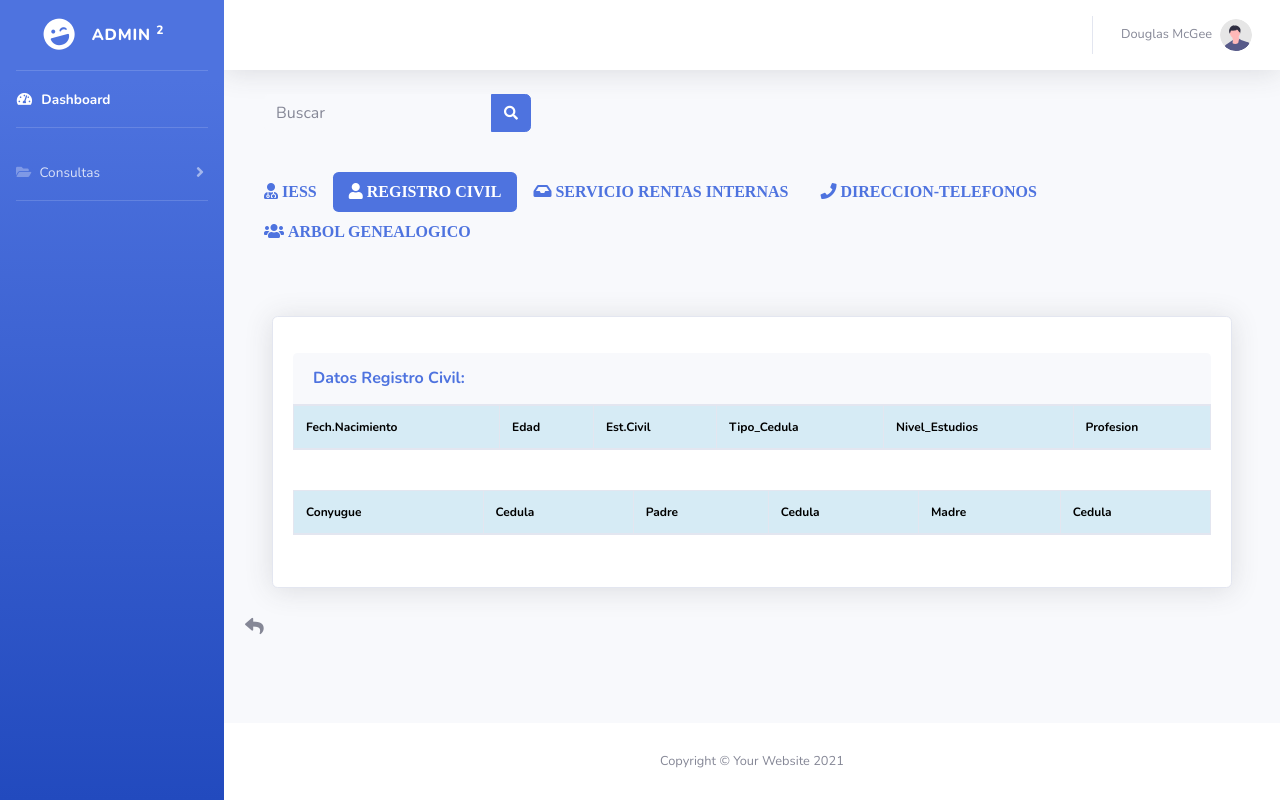
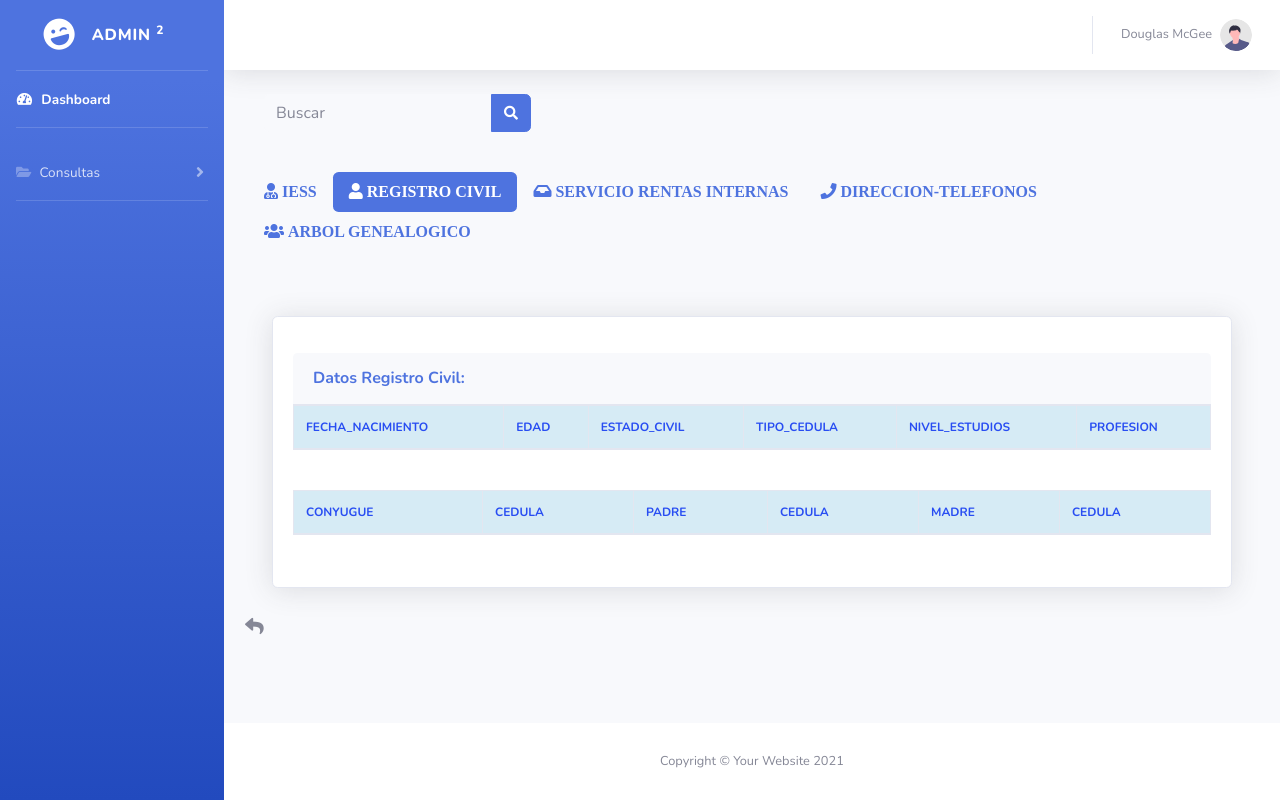
Before and after one commit to ErickAlvear7/PryCristian, a PHP site: page /consultas in a window 1280 px wide, after a click on "REGISTRO CIVIL". Run offline with PHP 8.4, Linux system fonts and the light colour scheme; lists and menus that the app fills with data are empty; some libraries are stand-ins or nearby versions.

Commit message:
consultaregV2

```diff
--- a/consultas.php
+++ b/consultas.php
@@ -75,12 +75,37 @@
 
        //DIRECCION-TELEFONOS
 
-       $xSQL = "SELECT DIR.DIRECCION AS Direccion, (SELECT TID.DESCRIPCION AS TipoDirec FROM BDAPLICATIVO..TIPODIRECCION TID WHERE TID.CODIGO=DIR.TIPODIRECCION)";
+       $xSQL = "SELECT DIR.DIRECCION AS DireccionTel, (SELECT TID.DESCRIPCION FROM BDAPLICATIVO..TIPODIRECCION TID WHERE TID.CODIGO=DIR.TIPODIRECCION) AS TipoDirec ";
        $xSQL .= "FROM BDAPLICATIVO..DIRECCION DIR (NOLOCK) WHERE DIR.IDENTIFICACION='$xCedula'";
        $resultado = $con->prepare($xSQL);
        $resultado->execute();
        $dirTele = $resultado->fetchAll();
-       $dirtel =0;
+       $dirtel =1;
+
+
+       $xSQL = "SELECT TEL.CELULAR AS Telefono, TEL.NOMBRE AS Nombre, TEL.NOMBRE_PRO AS Localidad, Direccion = '', TipoTele = 'CELULAR' ";
+       $xSQL .= "FROM BDAPLICATIVO..CLARO TEL (NOLOCK) WHERE TEL.CEDULA= '$xCedula' UNION ";
+
+       $xSQL = "SELECT TEL.CELULAR AS Telefono, TEL.NOMBRES AS Nombre, TEL.CIUDAD_CANTON AS Localidad ";
+       $xSQL .= "FROM BDAPLICATIVO..CLARO_ACTUAL_2019 TEL (NOLOCK) WHERE TEL.IDENTIFICACION='$xCedula' UNION ";
+
+       $xSQL = "SELECT TEL.TELEFONO AS Telefono, TEL.NOMBRE AS Nombre, TEL.DIRECCION AS Direccion, TEL.LOCALIDAD AS Localidad ";
+       $xSQL .= "FROM BDAPLICATIVO..CNT TEL (NOLOCK) WHERE TEL.CEDULA= '$xCedula' UNION ";
+       $TipoTele = 'CNT';
+
+       $xSQL = "SELECT TEL.TELEFONO AS Telefono, TEL.NOMBRE AS Nombre, TEL.DIRECCION AS Direccion, TEL.LOCALIDAD AS Localidad ";
+       $xSQL .= "FROM BDAPLICATIVO..CNT_EDINA_ENE19 TEL (NOLOCK) WHERE TEL.CED_RUC= '$xCedula' UNION ";
+
+       $xSQL = "SELECT TEL.NUMEROTELEFONO AS Telefono, (SELECT TID.DESCRIPCION FROM BDAPLICATIVO..TIPOTELEFONO TID WHERE TID.CODIGO=TEL.TIPOTELEFONO) AS TipoTele ";
+       $xSQL .= "FROM BDAPLICATIVO..TELEFONO TEL (NOLOCK) WHERE TEL.IDENTIFICACION= '$xCedula' ";
+       $resultado = $con->prepare($xSQL);
+       $resultado->execute();
+       $telefonos= $resultado->fetchAll();
+       $Nombre = '';
+	   $Direccion = '';
+	   $Localidad = '';
+
+
 
     }
 
@@ -145,7 +170,7 @@
                         <h6 class="m-0 font-weight-bold text-primary">Instituto Ecuartoriano Seguridad Social:</h6>
                     </div>
                     <div class="table-responsive">
-                        <table class="table table-bordered" style="font-size: 12px; background-color: #D6EBF5 ;">
+                        <table class="table table-bordered table-striped" style="font-size: 12px; background-color: #D6EBF5 ;">
                             <thead>
                             <tr>
                                 <th style="color: #284DF2;">RUC</th>
@@ -190,15 +215,15 @@
                         <h6 class="m-0 font-weight-bold text-primary">Datos Registro Civil:</h6>
                     </div>
                     <div class="table-responsive">
-                        <table class="table table-bordered" style="font-size: 12px; background-color: #D6EBF5 ;">
+                        <table class="table table-bordered table-striped" style="font-size: 12px; background-color: #D6EBF5 ;">
                             <thead>
                             <tr>
-                                <th style="color: black;">Fech.Nacimiento</th>
-                                <th style="color: black;">Edad</th>
-                                <th style="color: black;">Est.Civil</th>
-                                <th style="color: black;">Tipo_Cedula</th>
-                                <th style="color: black;">Nivel_Estudios</th>
-                                <th style="color: black;">Profesion</th>
+                                <th style="color: #284DF2;">FECHA_NACIMIENTO</th>
+                                <th style="color: #284DF2;">EDAD</th>
+                                <th style="color: #284DF2;">ESTADO_CIVIL</th>
+                                <th style="color: #284DF2;">TIPO_CEDULA</th>
+                                <th style="color: #284DF2;">NIVEL_ESTUDIOS</th>
+                                <th style="color: #284DF2;">PROFESION</th>
                             </tr>
                             </thead>
                             <tbody>
@@ -222,15 +247,15 @@
                     </div>
                     <br/>
                     <div class="table-responsive">
-                        <table class="table table-bordered" style="font-size: 12px; background-color: #D6EBF5 ;">
+                        <table class="table table-bordered table-striped" style="font-size: 12px; background-color: #D6EBF5 ;">
                             <thead>
                             <tr>
-                                <th style="color: black;">Conyugue</th>
-                                <th style="color: black;">Cedula</th>
-                                <th style="color: black;">Padre</th>
-                                <th style="color: black;">Cedula</th>
-                                <th style="color: black;">Madre</th>
-                                <th style="color: black;">Cedula</th>
+                                <th style="color: #284DF2;">CONYUGUE</th>
+                                <th style="color: #284DF2;">CEDULA</th>
+                                <th style="color: #284DF2;">PADRE</th>
+                                <th style="color: #284DF2;">CEDULA</th>
+                                <th style="color: #284DF2;">MADRE</th>
+                                <th style="color: #284DF2;">CEDULA</th>
                             </tr>
                             </thead>
                             <tbody>
@@ -263,17 +288,17 @@
                         <h6 class="m-0 font-weight-bold text-primary">Servicio Rentas Internas:</h6>
                     </div>
                     <div class="table-responsive">
-                        <table class="table table-bordered" style="font-size: 12px; background-color: #D6EBF5 ;">
+                        <table class="table table-bordered table-striped" style="font-size: 12px; background-color: #D6EBF5 ;">
                             <thead>
                             <tr>
-                                <th style="color: black;">Razon_Social</th>
-                                <th style="color: black;">Nombre_Comercial</th>
-                                <th style="color: black;">Contribuyente</th>
-                                <th style="color: black;">Clase</th>
-                                <th style="color: black;">Tipo</th>
-                                <th style="color: black;">Comercial</th>
-                                <th style="color: black;">Actividad</th>
-                                <th style="color: black;">Establecimiento</th>
+                                <th style="color: #284DF2;;">RAZON_SOCIAL</th>
+                                <th style="color: #284DF2;;">NOMBRE_COMERCIAL</th>
+                                <th style="color: #284DF2;;">CONTRIBUYENTES</th>
+                                <th style="color: #284DF2;;">CLASE</th>
+                                <th style="color: #284DF2;;">TIPO</th>
+                                <th style="color: #284DF2;;">COMERCIAL</th>
+                                <th style="color: #284DF2;;">ACTIVIDAD</th>
+                                <th style="color: #284DF2;;">ESTABLECIMIENTO</th>
                             </tr>
                             </thead>
                             <tbody>
@@ -298,15 +323,15 @@
                     </div>
                     <br/>
                     <div class="table-responsive">
-                        <table class="table table-bordered" style="font-size: 12px; background-color: #D6EBF5 ;">
+                        <table class="table table-bordered table-striped" style="font-size: 12px; background-color: #D6EBF5 ;">
                             <thead>
                             <tr>
-                                <th style="color: black;">Direccion</th>
-                                <th style="color: black;">Provincia</th>
-                                <th style="color: black;">Canton</th>
-                                <th style="color: black;">Parroquia</th>
-                                <th style="color: black;">Fecha_Inicio</th>
-                                <th style="color: black;">Fecha_Suspension</th>
+                                <th style="color: #284DF2;">DIRECIION</th>
+                                <th style="color: #284DF2;">PROVINCIA</th>
+                                <th style="color: #284DF2;">CANTON</th>
+                                <th style="color: #284DF2;">PARROQUIA</th>
+                                <th style="color: #284DF2;">FECHA_INICIO</th>
+                                <th style="color: #284DF2;">FECHA_SUSPENSION</th>
                             </tr>
                             </thead>
                             <tbody>
@@ -339,11 +364,11 @@
                         <h6 class="m-0 font-weight-bold text-primary">Direcciones:</h6>
                     </div>
                     <div class="table-responsive">
-                        <table class="table table-bordered" style="font-size: 12px; background-color: #D6EBF5 ;">
+                        <table class="table table-bordered table-striped" style="font-size: 12px; background-color: #D6EBF5 ;">
                             <thead>
                             <tr>
-                                <th style="color: black;">Direccion</th>
-                                <th style="color: black;">Tipo Direccion</th>
+                                <th style="color: #284DF2;">DIRECCION</th>
+                                <th style="color: #284DF2;">TIPO_DIRECCION</th>
                             </tr>
                             </thead>
                             <tbody>
@@ -365,19 +390,19 @@
                         <h6 class="m-0 font-weight-bold text-primary">Telefonos:</h6>
                     </div>
                     <div class="table-responsive">
-                        <table class="table table-bordered" style="font-size: 12px; background-color: #D6EBF5 ;">
+                        <table class="table table-bordered table-striped" style="font-size: 12px; background-color: #D6EBF5 ;">
                             <thead>
                             <tr>
-                                <th style="color: black;">Telefono</th>
-                                <th style="color: black;">Tipo Telefono</th>
-                                <th style="color: black;">Nombre</th>
-                                <th style="color: black;">Direccion</th>
-                                <th style="color: black;">Localidad</th>
+                                <th style="color: #284DF2;">TELEFONO</th>
+                                <th style="color: #284DF2;">TIPO_TELEFONO</th>
+                                <th style="color: #284DF2;">NOMBRE</th>
+                                <th style="color: #284DF2;">DIRECCION</th>
+                                <th style="color: #284DF2;">LOCALIDAD</th>
                             </tr>
                             </thead>
                             <tbody>
                             <tr>
-                                <td>John</td>
+                                <td style="color: black;">John</td>
                                 <td>Doe</td>
                                 <td>john@example.com</td>
                             </tr>
@@ -396,18 +421,18 @@
                         <h6 class="m-0 font-weight-bold text-primary">Arbol:</h6>
                     </div>
                     <div class="table-responsive">
-                        <table class="table table-bordered" style="font-size: 12px; background-color: #D6EBF5 ;">
+                        <table class="table table-bordered table-striped" style="font-size: 12px; background-color: #D6EBF5 ;">
                             <thead>
                             <tr>
-                                <th style="color: black;">Cedula</th>
-                                <th style="color: black;">Nombres</th>
-                                <th style="color: black;">Parentesco</th>
-                                <th style="color: black;">Fecha_Fallece</th>
+                                <th style="color: #284DF2;">CEDULA</th>
+                                <th style="color: #284DF2;">NOMBRES</th>
+                                <th style="color: #284DF2;">PARENTESCO</th>
+                                <th style="color: #284DF2;">FECHA_FALLECE</th>
                             </tr>
                             </thead>
                             <tbody>
                             <tr>
-                                <td>John</td>
+                                <td style="color: #284DF2;">John</td>
                                 <td>Doe</td>
                             </tr>
                             </tbody>
```
Also changed, not shown: other parts of consultas.php (+28 -28 lines).
